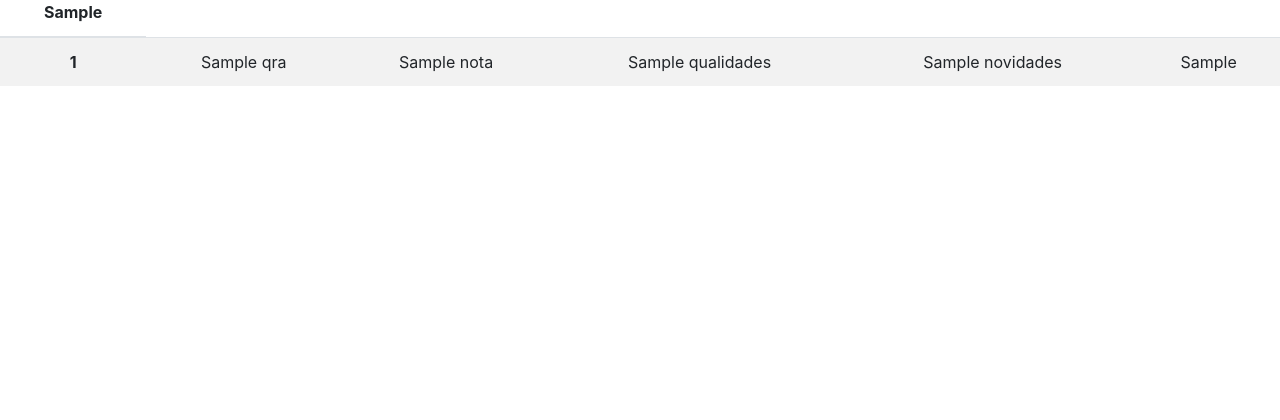
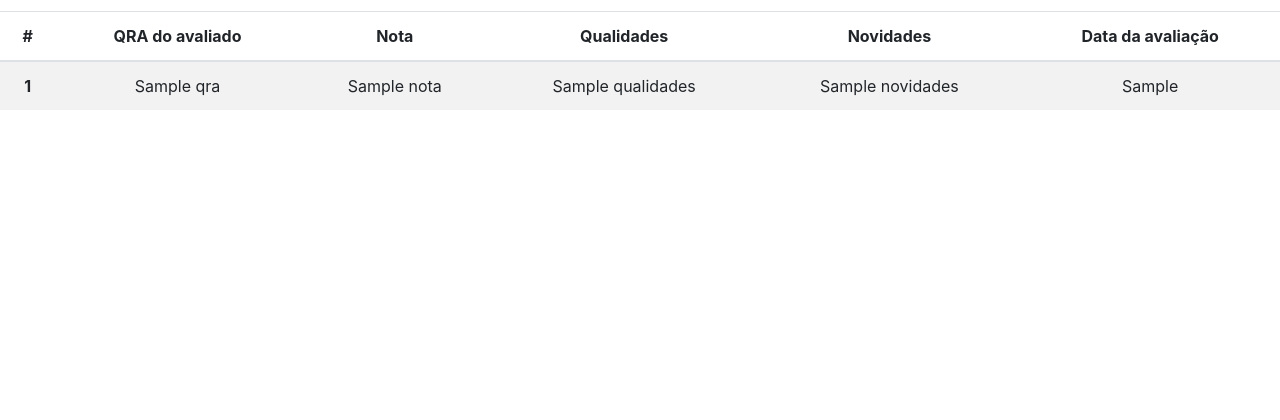
Before and after one commit to gustavohserafim/SisInPM, a Flask app: template sisinpm_app/templates/core/avaliacoes.html in a window 1280 px wide. Shown: the part 200-620 px from the top of the page. Run offline with Flask 3, Linux system fonts and the light colour scheme; the template is opened without the code that fills it: most values are stand-ins (such as "Sample title", 1, 10 or a date in 2020); some libraries are stand-ins or nearby versions.

Commit message:
Update avaliacoes.html

```diff
--- a/sisinpm_app/templates/core/avaliacoes.html
+++ b/sisinpm_app/templates/core/avaliacoes.html
@@ -5,14 +5,18 @@
 {% endblock %}
 
 {% block content %}
+    <br/>
     <table class="table table-striped">
 
         <thead>
         <tr>
-            {% for h in avalicoes_headers %}
-                <th scope="col">{{ h }}</th>
-            {% endfor %}
-{#        <th>Ver completa</th>#}
+            <th scope="col"> #</th>
+            <th scope="col"> QRA do avaliado</th>
+            <th scope="col"> Nota</th>
+            <th scope="col"> Qualidades</th>
+            <th scope="col"> Novidades</th>
+            <th scope="col"> Data da avaliação</th>
+            {#        <th>Ver completa</th>#}
         </tr>
         </thead>
         <tbody>
@@ -24,7 +28,7 @@
                 <td>{{ a["qualidades"] }}</td>
                 <td>{{ a["novidades"] }}</td>
                 <td>{{ a["data_avaliacao"] }}</td>
-{#                <td><a href="/avaliacao/{{ a["id"] }}">Ver</a></td>#}
+                {#                <td><a href="/avaliacao/{{ a["id"] }}">Ver</a></td>#}
             </tr>
         {% endfor %}
         </tbody>
```
